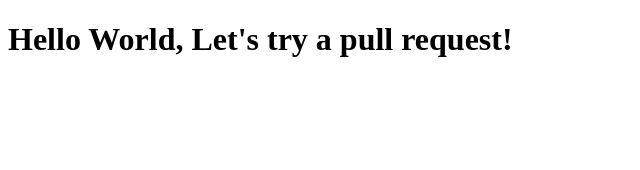
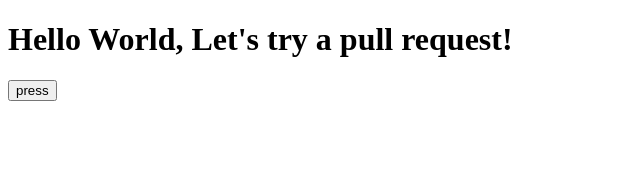
Before and after one commit to AndrewRLloyd88/beat-machine-hackathon, a React (Create React App) app: page / in a window 1280 px wide. Shown: the top 170 px of the page, without its empty margins (0-640 px from the left). Built offline with nearby package versions, Linux system fonts and the light colour scheme.

Commit message:
add code for button

```diff
--- a/src/App.js
+++ b/src/App.js
@@ -1,26 +1,46 @@
-import React, { Component } from 'react';
-import logo from './mintbean.png';
+import React, { useEffect } from 'react';
 import './styles/index.css';
 import {Howl, Howler} from 'howler';
+// import airplane from './assets/airplane-landing_daniel_simion.mp3';
+
+
+
+// let path = './assets/airplane-landing_daniel_simion.mp3';
+
+// audioPlayer = (
+  //             <div className="count-number-equivelance-audioPlayer">
+  //                 <button id="equivalence-audio-button" onClick={() => audio.play()}>Soundclip!</button>
+  //             </div>
+  //         );
+
+// let audio = new Audio(airplane);
 
 const App = () => {
+
+  // useEffect(() => {
+  //   audio.load();
+  // }, []);
+
 
   const playSound = () => {
     console.log("clicked")
     var sound = new Howl({
-      src: ['../public/effects/airplane-landing_daniel_simion.mp3'],
+      src: './assets/airplane-landing_daniel_simion.mp3',
       html5: true,
     });
 
     sound.play();
-    Howler.volume(0.5);
+    console.log(sound);
+    Howler.volume(1);
   }
 
   // This sound file may not work due to cross-origin setting
 
     return(
-      <h1>Hello World, Let's try a pull request!</h1>
-      // <button className="soundbtn" onClick={this.playSound.bind(this)}>press</button>
+      <>
+        <h1>Hello World, Let's try a pull request!</h1>
+        <button onClick={playSound}>press</button>
+      </>
     )
   }
 
```
